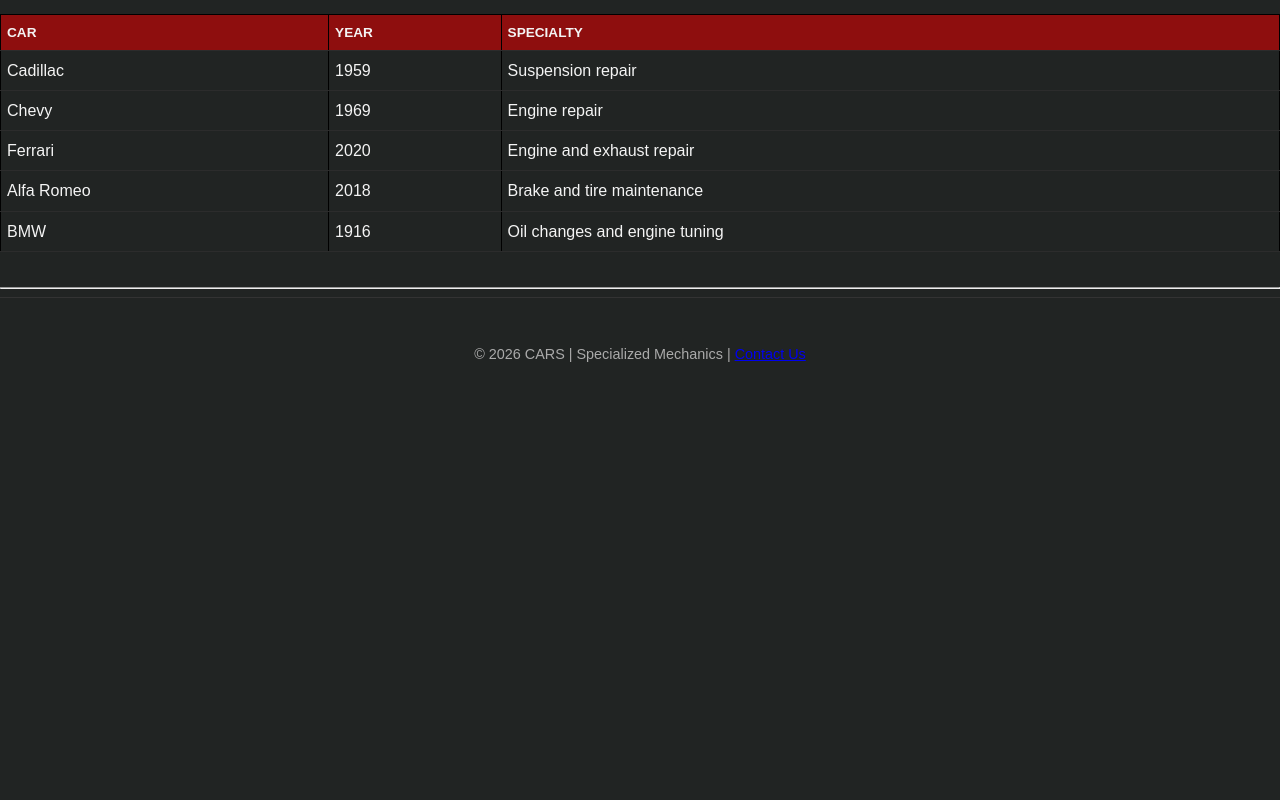
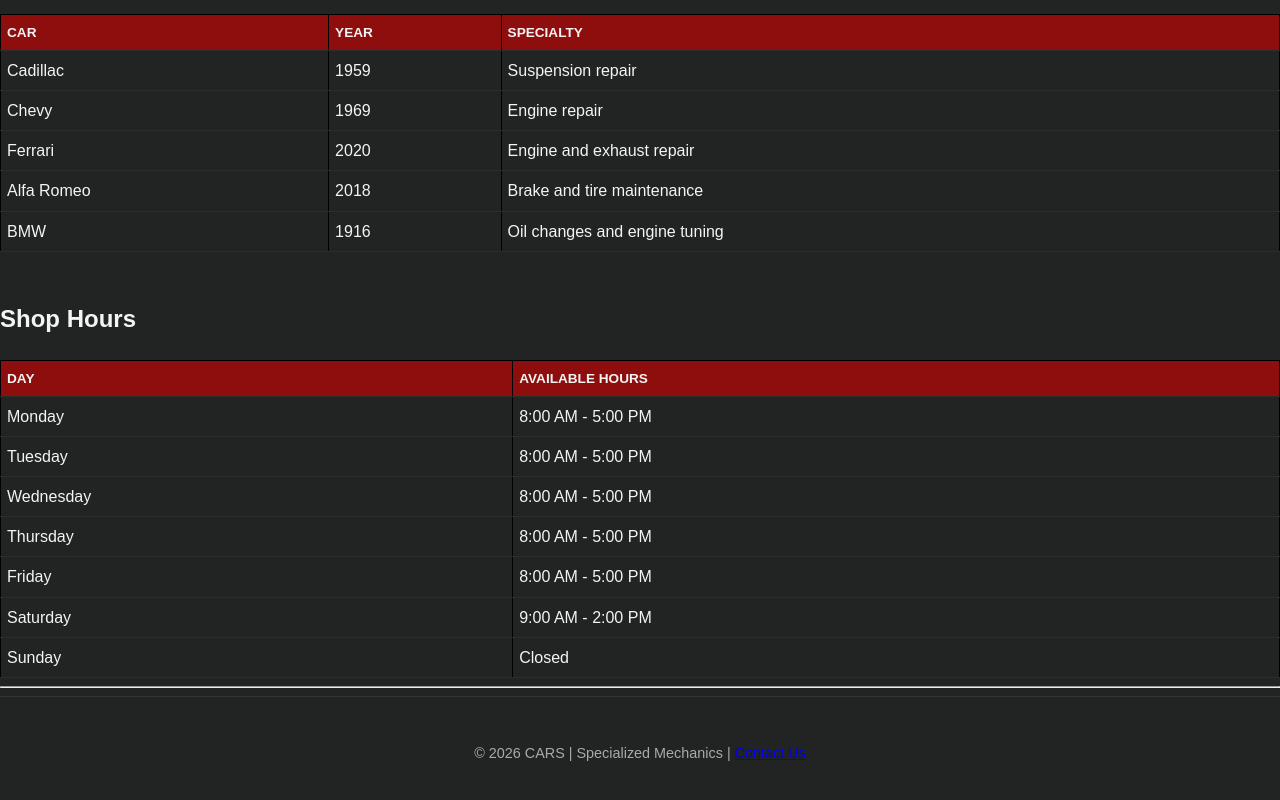
Before and after one commit to AmberP2/Cars, a plain HTML site: page index.html in a window 1280 px wide. Shown: the part 1226-2026 px from the top of the page. Before the commit the page ends 1637 px from the top, so only its background shows below. Drawn offline with Linux system fonts and the light colour scheme.

Commit message:
Add shop hours section to index.html
Added shop hours table with operating hours for each day.

```diff
--- a/index.html
+++ b/index.html
@@ -95,6 +95,42 @@
 </table>
 <br>
 
+  <h2> Shop Hours</h2>
+
+<table>
+<tr>
+<th>Day</th>
+<th>Available Hours</th>
+</tr>
+<tr>
+<td>Monday</td>
+<td>8:00 AM - 5:00 PM</td>
+</tr>
+<tr>
+<td>Tuesday</td>
+<td>8:00 AM - 5:00 PM</td>
+</tr>
+<tr>
+<td>Wednesday</td>
+<td>8:00 AM - 5:00 PM</td>
+</tr>
+<tr>
+<td>Thursday</td>
+<td>8:00 AM - 5:00 PM</td>
+</tr>
+<tr>
+<td>Friday</td>
+<td>8:00 AM - 5:00 PM</td>
+</tr>
+<tr>
+<td>Saturday</td>
+<td>9:00 AM - 2:00 PM</td>
+</tr>
+<tr>
+<td>Sunday</td>
+<td>Closed</td>
+</tr>
+</table>
 
 <hr>
 <footer>
```
